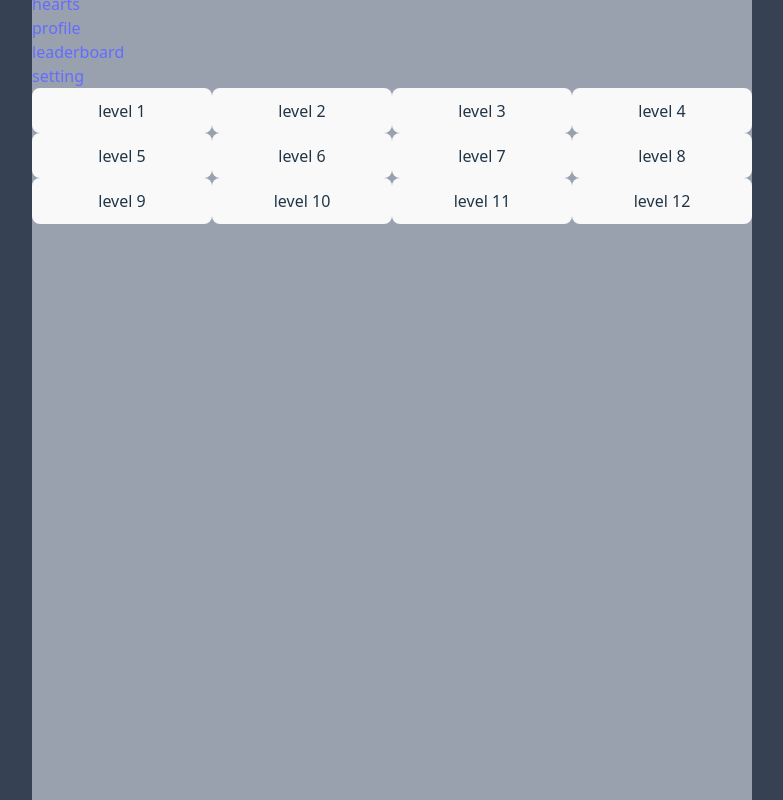
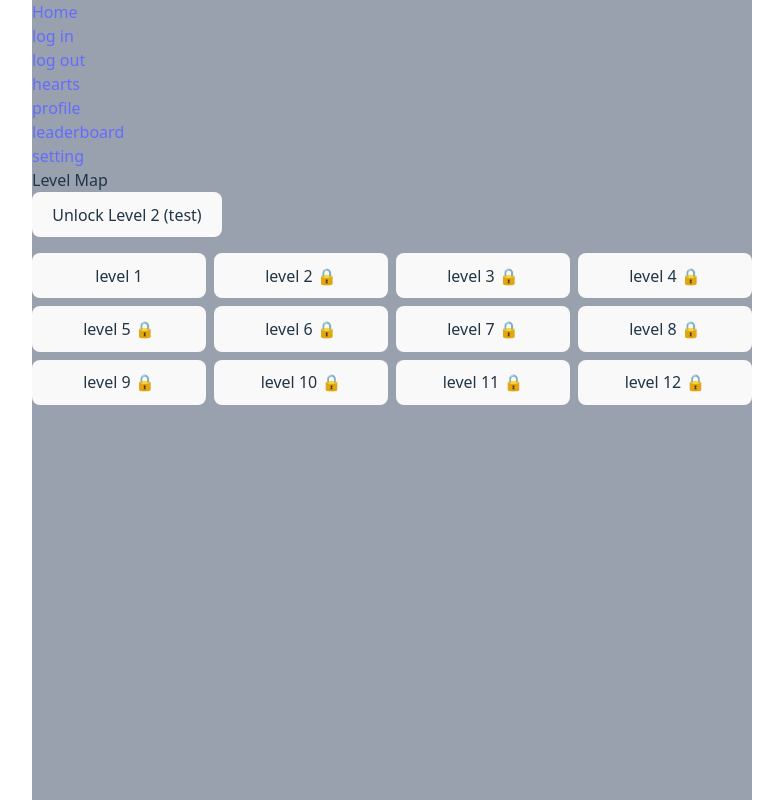
Before and after one commit to jan-ninh/match3-frontend, a React (Vite) app: page /game-map in a window 1280 px wide. Shown: the top 800 px of the page, without its empty margins (248-1031 px from the left). Built offline with nearby package versions, Linux system fonts and the light colour scheme; no server answers.

Commit message:
feat: add LocalProgressStore

```diff
--- a/src/layouts/MainLayout.tsx
+++ b/src/layouts/MainLayout.tsx
@@ -3,8 +3,8 @@ import { Outlet } from 'react-router-dom';
 const MainLayout = () => {
   return (
     <>
-      <div className="w-screen h-screen bg-gray-700 flex justify-center items-center">
-        <div className="w-[720px] h-[960px] bg-gray-400">
+      <div className="w-screen min-h-screen flex justify-center items-start overflow-y-auto">
+        <div className="w-[720px] min-h-[960px] bg-gray-400">
           <Outlet />
         </div>
       </div>
--- a/src/pages/LevelMapPage.tsx
+++ b/src/pages/LevelMapPage.tsx
@@ -1,28 +1,52 @@
+import { useEffect, useState } from 'react';
 import { useNavigate } from 'react-router-dom';
+import { getProgress, unlockLevel } from '@/services/progress/progressActions';
+import type { Progress, LevelId } from '@/services/progress/ProgressStore';
 
 const LevelMapPage = () => {
   const navigate = useNavigate();
+  const [progress, setProgress] = useState<Progress | null>(null);
 
-  const handleLevel = () => {
-    navigate('/game-map/play-game'); // Route to game Map
+  useEffect(() => {
+    void (async () => {
+      const p = await getProgress();
+      setProgress(p);
+    })();
+  }, []);
+
+  // später: navigate(`/game-map/play-game?level=${level}`) oder route param
+  const handleLevel = (level: LevelId) => {
+    navigate(`/game-map/play-game?level=${level}`);
   };
+
+  const unlockLevel2 = async () => {
+    const next = await unlockLevel(2);
+    setProgress(next);
+  };
+
+  const unlocked = new Set(progress?.unlockedLevels ?? []);
+
   return (
     <>
-      <div className="gameLevelHolder grid grid-cols-4">
-        <button onClick={handleLevel}>level 1</button>
-        <button>level 2</button>
-        <button>level 3</button>
-        <button>level 4</button>
-        <button>level 5</button>
-        <button>level 6</button>
-        <button>level 7</button>
-        <button>level 8</button>
-        <button>level 9</button>
-        <button>level 10</button>
-        <button>level 11</button>
-        <button>level 12</button>
+      <h2>Level Map</h2>
+
+      <button onClick={unlockLevel2} disabled={!progress}>
+        Unlock Level 2 (test)
+      </button>
+
+      <div className="gameLevelHolder grid grid-cols-4 gap-2 mt-4">
+        {Array.from({ length: 12 }, (_, i) => i + 1).map((level) => {
+          const isUnlocked = unlocked.has(level);
+
+          return (
+            <button key={level} onClick={() => handleLevel(level)} disabled={!isUnlocked}>
+              level {level} {isUnlocked ? '' : '🔒'}
+            </button>
+          );
+        })}
       </div>
     </>
   );
 };
+
 export default LevelMapPage;
--- /dev/null
+++ b/src/services/progress/LocalProgressStore.ts
@@ -0,0 +1,29 @@
+import type { Progress, ProgressStore } from './ProgressStore';
+
+const STORAGE_KEY = 'match3-progress';
+
+const defaultProgress: Progress = {
+  unlockedLevels: [1],
+  completedLevels: [],
+};
+
+export class LocalProgressStore implements ProgressStore {
+  async get(): Promise<Progress> {
+    const raw = localStorage.getItem(STORAGE_KEY);
+    if (!raw) return defaultProgress;
+
+    try {
+      return JSON.parse(raw) as Progress;
+    } catch {
+      return defaultProgress;
+    }
+  }
+
+  async save(progress: Progress): Promise<void> {
+    localStorage.setItem(STORAGE_KEY, JSON.stringify(progress));
+  }
+
+  async reset(): Promise<void> {
+    localStorage.removeItem(STORAGE_KEY);
+  }
+}
--- /dev/null
+++ b/src/services/progress/ProgressStore.ts
@@ -0,0 +1,13 @@
+export type LevelId = number;
+
+export interface Progress {
+  unlockedLevels: LevelId[];
+  completedLevels: LevelId[];
+  lastPlayedLevel?: LevelId;
+}
+
+export interface ProgressStore {
+  get(): Promise<Progress>;
+  save(progress: Progress): Promise<void>;
+  reset(): Promise<void>;
+}
--- /dev/null
+++ b/src/services/progress/progressActions.ts
@@ -0,0 +1,43 @@
+import { progressStore } from '@/services/progressService';
+import type { LevelId, Progress } from './ProgressStore';
+
+function uniqSorted(levels: LevelId[]): LevelId[] {
+  return Array.from(new Set(levels)).sort((a, b) => a - b);
+}
+
+export async function getProgress(): Promise<Progress> {
+  return progressStore.get();
+}
+
+export async function unlockLevel(level: LevelId): Promise<Progress> {
+  const p = await progressStore.get();
+
+  const next: Progress = {
+    ...p,
+    unlockedLevels: uniqSorted([...p.unlockedLevels, level]),
+  };
+
+  await progressStore.save(next);
+  return next;
+}
+
+export async function completeLevel(level: LevelId): Promise<Progress> {
+  const p = await progressStore.get();
+
+  const nextUnlocked = uniqSorted([...p.unlockedLevels, level + 1]);
+  const nextCompleted = uniqSorted([...p.completedLevels, level]);
+
+  const next: Progress = {
+    ...p,
+    unlockedLevels: nextUnlocked,
+    completedLevels: nextCompleted,
+    lastPlayedLevel: level,
+  };
+
+  await progressStore.save(next);
+  return next;
+}
+
+export async function resetProgress(): Promise<void> {
+  await progressStore.reset();
+}
--- a/src/services/progressService.ts
+++ b/src/services/progressService.ts
@@ -1 +1,6 @@
-export {};
+import type { ProgressStore } from './progress/ProgressStore';
+import { LocalProgressStore } from './progress/LocalProgressStore';
+
+// TODO
+// Später mit Backend: einfach nur new ApiProgressStore() hier austauschen
+export const progressStore: ProgressStore = new LocalProgressStore();
```
Also changed, not shown: 1 other file (tests, documents, lock files or other folders).
